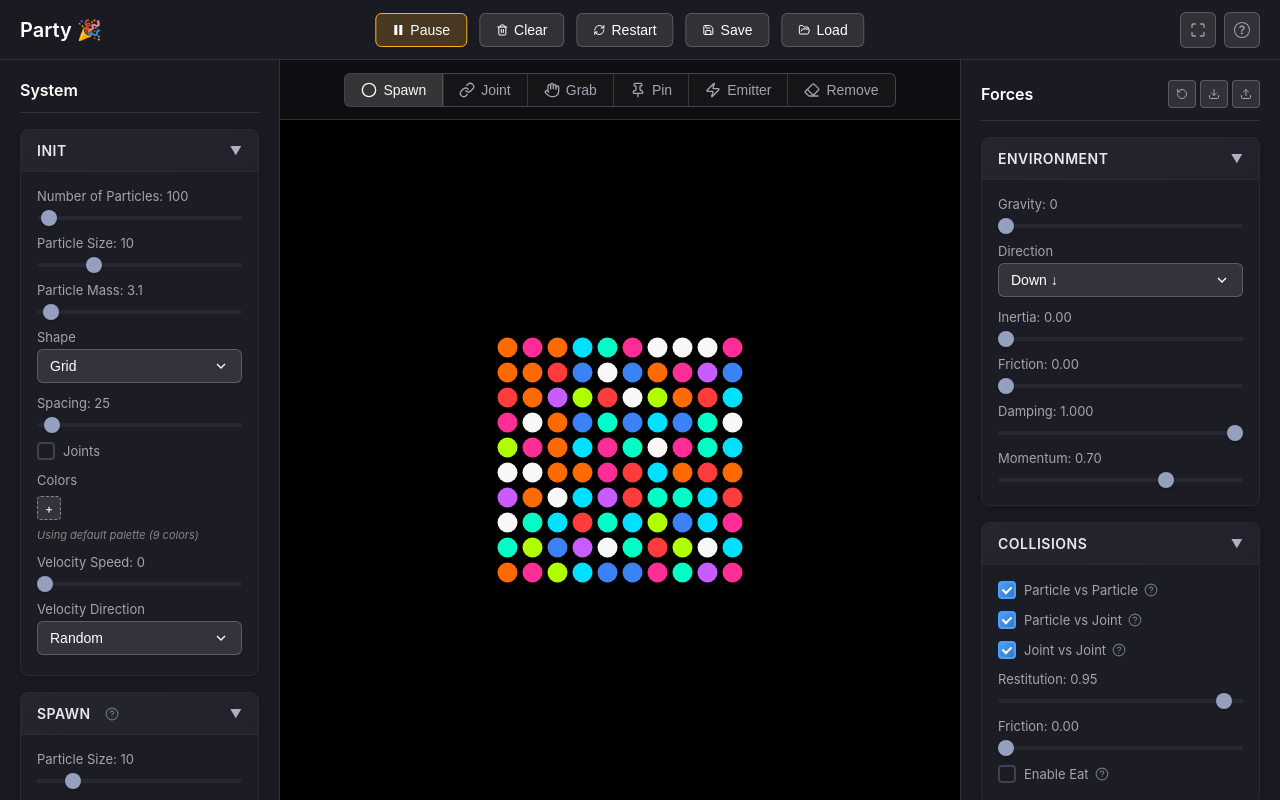
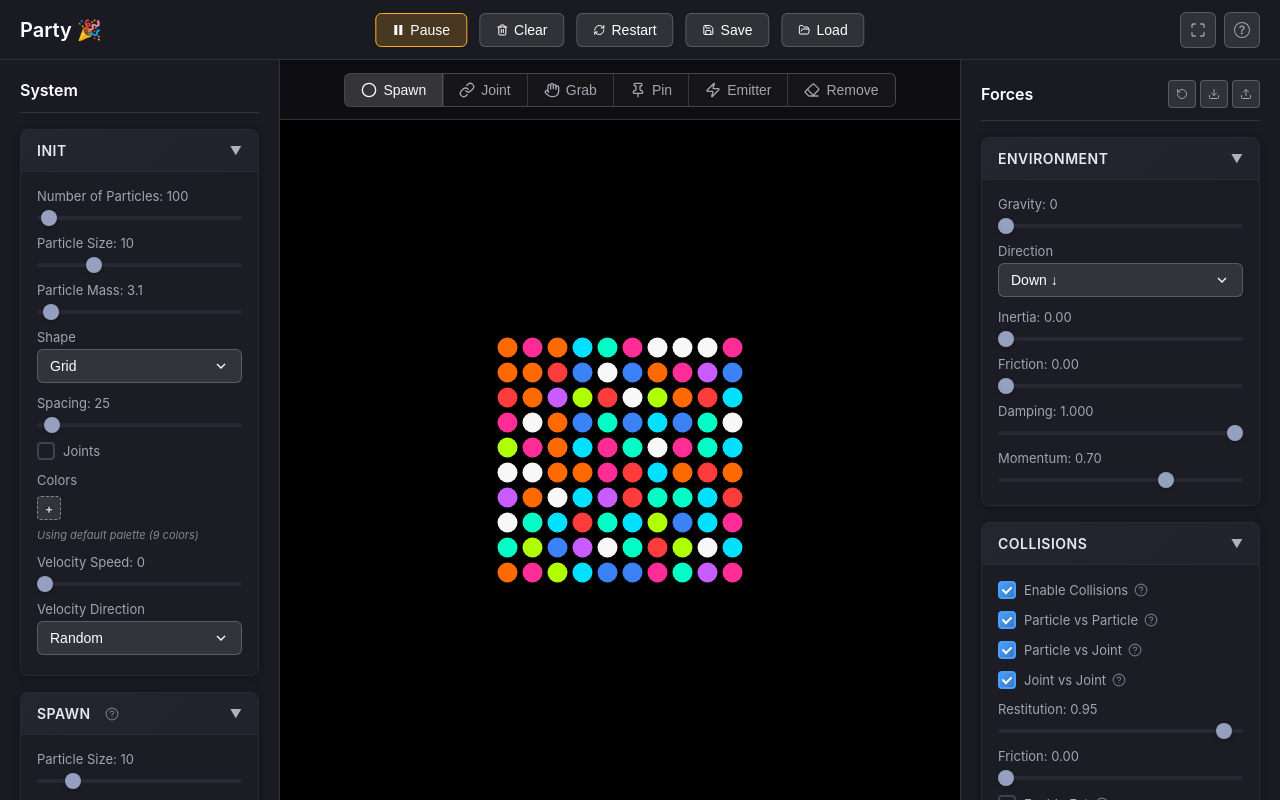
Before and after one commit to cazala/party, a React (Vite) app in the folder packages/playground/: page / in a window 1280 px wide. Built offline with nearby package versions, Linux system fonts and the light colour scheme.

Commit message:
toggle collisions

```diff
--- a/packages/playground/src/components/control-sections/CollisionControls.tsx
+++ b/packages/playground/src/components/control-sections/CollisionControls.tsx
@@ -2,6 +2,7 @@ import { useState, useEffect, useImperativeHandle, forwardRef } from "react";
 import {
   Collisions,
   Joints,
+  DEFAULT_COLLISIONS_ENABLED,
   DEFAULT_COLLISIONS_ENABLE_PARTICLES,
   DEFAULT_COLLISIONS_EAT,
   DEFAULT_COLLISIONS_RESTITUTION,
@@ -18,6 +19,7 @@ interface CollisionControlsProps {
 
 export interface CollisionControlsRef {
   getState: () => {
+    collisionsEnabled: boolean;
     particleCollisionsEnabled: boolean;
     jointCollisionsEnabled: boolean;
     jointCrossingResolutionEnabled: boolean;
@@ -26,6 +28,7 @@ export interface CollisionControlsRef {
     collisionsEat: boolean;
   };
   setState: (state: Partial<{
+    collisionsEnabled: boolean;
     particleCollisionsEnabled: boolean;
     jointCollisionsEnabled: boolean;
     jointCrossingResolutionEnabled: boolean;
@@ -40,6 +43,7 @@ export const CollisionControls = forwardRef<CollisionControlsRef, CollisionContr
   joints,
 }, ref) => {
   // Collision states
+  const [collisionsEnabled, setCollisionsEnabled] = useState(DEFAULT_COLLISIONS_ENABLED);
   const [particleCollisionsEnabled, setParticleCollisionsEnabled] = useState(
     DEFAULT_COLLISIONS_ENABLE_PARTICLES
   );
@@ -58,6 +62,7 @@ export const CollisionControls = forwardRef<CollisionControlsRef, CollisionContr
   // Update states when modules change
   useEffect(() => {
     if (collisions) {
+      setCollisionsEnabled(collisions.enabled);
       setParticleCollisionsEnabled(collisions.enableParticles);
       setCollisionsEat(collisions.eat);
       setRestitution(collisions.restitution);
@@ -73,6 +78,13 @@ export const CollisionControls = forwardRef<CollisionControlsRef, CollisionContr
   }, [joints]);
 
   // Collision handlers
+  const handleCollisionsEnabledChange = (enabled: boolean) => {
+    setCollisionsEnabled(enabled);
+    if (collisions) {
+      collisions.setEnabled(enabled);
+    }
+  };
+
   const handleParticleCollisionsEnabledChange = (enabled: boolean) => {
     setParticleCollisionsEnabled(enabled);
     if (collisions) {
@@ -118,6 +130,7 @@ export const CollisionControls = forwardRef<CollisionControlsRef, CollisionContr
   // Expose state management methods
   useImperativeHandle(ref, () => ({
     getState: () => ({
+      collisionsEnabled,
       particleCollisionsEnabled,
       jointCollisionsEnabled,
       jointCrossingResolutionEnabled,
@@ -126,6 +139,9 @@ export const CollisionControls = forwardRef<CollisionControlsRef, CollisionContr
       collisionsEat,
     }),
     setState: (state) => {
+      if (state.collisionsEnabled !== undefined) {
+        setCollisionsEnabled(state.collisionsEnabled);
+      }
       if (state.particleCollisionsEnabled !== undefined) {
         setParticleCollisionsEnabled(state.particleCollisionsEnabled);
       }
@@ -145,7 +161,7 @@ export const CollisionControls = forwardRef<CollisionControlsRef, CollisionContr
         setCollisionsEat(state.collisionsEat);
       }
     },
-  }), [particleCollisionsEnabled, jointCollisionsEnabled, jointCrossingResolutionEnabled, restitution, friction, collisionsEat]);
+  }), [collisionsEnabled, particleCollisionsEnabled, jointCollisionsEnabled, jointCrossingResolutionEnabled, restitution, friction, collisionsEat]);
 
   return (
     <div className="control-section">
@@ -153,10 +169,26 @@ export const CollisionControls = forwardRef<CollisionControlsRef, CollisionContr
         <label>
           <input
             type="checkbox"
+            checked={collisionsEnabled}
+            onChange={(e) =>
+              handleCollisionsEnabledChange(e.target.checked)
+            }
+          />
+          Enable Collisions
+          <Tooltip content="Enable/disable the entire collision system" />
+        </label>
+      </div>
+
+      <div className="control-group">
+        <label>
+          <input
+            type="checkbox"
             checked={particleCollisionsEnabled}
+            disabled={!collisionsEnabled}
             onChange={(e) =>
               handleParticleCollisionsEnabledChange(e.target.checked)
             }
+            className={`checkbox ${!collisionsEnabled ? "disabled" : ""}`}
           />
           Particle vs Particle
           <Tooltip content="Enable collisions between particles" />
@@ -168,10 +200,11 @@ export const CollisionControls = forwardRef<CollisionControlsRef, CollisionContr
           <input
             type="checkbox"
             checked={jointCollisionsEnabled}
+            disabled={!collisionsEnabled}
             onChange={(e) =>
               handleJointCollisionsEnabledChange(e.target.checked)
             }
-            className="checkbox"
+            className={`checkbox ${!collisionsEnabled ? "disabled" : ""}`}
           />
           Particle vs Joint
           <Tooltip content="Enable collisions between particles and joints" />
@@ -183,10 +216,11 @@ export const CollisionControls = forwardRef<CollisionControlsRef, CollisionContr
           <input
             type="checkbox"
             checked={jointCrossingResolutionEnabled}
+            disabled={!collisionsEnabled}
             onChange={(e) =>
               handleJointCrossingResolutionEnabledChange(e.target.checked)
             }
-            className="checkbox"
+            className={`checkbox ${!collisionsEnabled ? "disabled" : ""}`}
           />
           Joint vs Joint
           <Tooltip content="Enable crossing resolution between joints to prevent structural overlaps" />
@@ -202,10 +236,11 @@ export const CollisionControls = forwardRef<CollisionControlsRef, CollisionContr
             max="1"
             step="0.001"
             value={restitution}
+            disabled={!collisionsEnabled}
             onChange={(e) =>
               handleRestitutionChange(parseFloat(e.target.value))
             }
-            className="slider"
+            className={`slider ${!collisionsEnabled ? "disabled" : ""}`}
           />
         </label>
       </div>
@@ -219,8 +254,9 @@ export const CollisionControls = forwardRef<CollisionControlsRef, CollisionContr
             max="1"
             step="0.001"
             value={friction}
+            disabled={!collisionsEnabled}
             onChange={(e) => handleFrictionChange(parseFloat(e.target.value))}
-            className="slider"
+            className={`slider ${!collisionsEnabled ? "disabled" : ""}`}
           />
         </label>
       </div>
@@ -230,10 +266,10 @@ export const CollisionControls = forwardRef<CollisionControlsRef, CollisionContr
           <input
             type="checkbox"
             checked={collisionsEat}
-            disabled={!particleCollisionsEnabled}
+            disabled={!collisionsEnabled || !particleCollisionsEnabled}
             onChange={(e) => handleCollisionsEatChange(e.target.checked)}
             className={`checkbox ${
-              !particleCollisionsEnabled ? "disabled" : ""
+              !collisionsEnabled || !particleCollisionsEnabled ? "disabled" : ""
             }`}
           />
           Enable Eat
```
